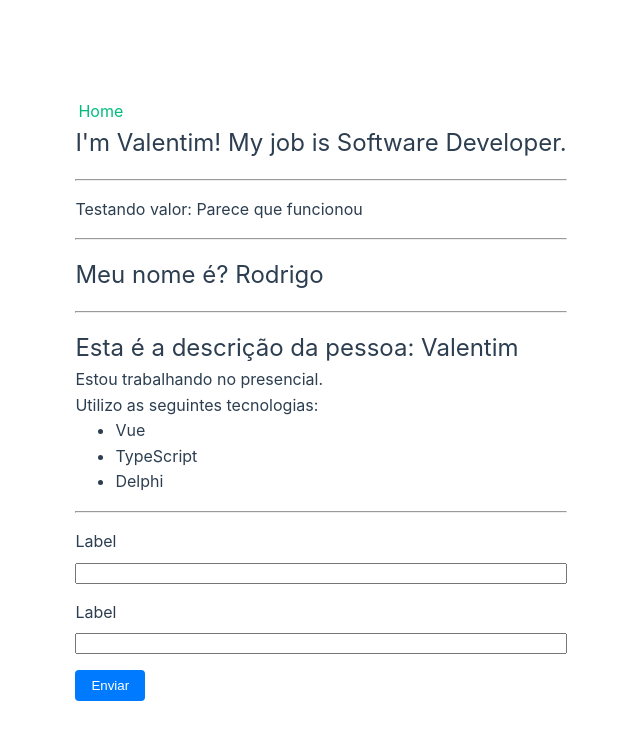
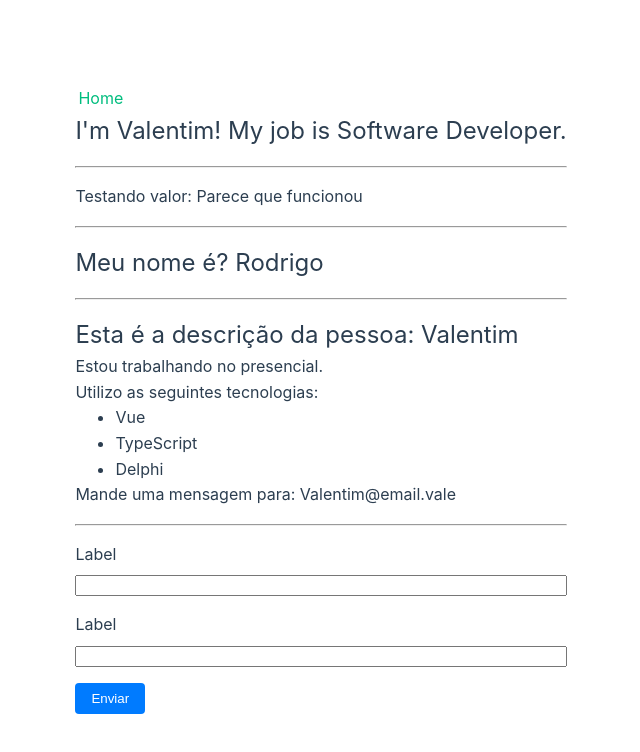
Before and after one commit to Valentim-Gab/Vue-3-course_Matheus-Battisti-Hora-de-Codar, a Vue app in the folder 2-vue-project/: page / in a window 1280 px wide. Shown: the top 752 px of the page, without its empty margins (319-959 px from the left). Built offline with nearby package versions, Linux system fonts and the light colour scheme.

Commit message:
Curso de Vue 3: #09 - Conhecendo as diretivas (v-if, v-show, v-for)

```diff
--- a/2-vue-project/src/components/InfoPessoa.vue
+++ b/2-vue-project/src/components/InfoPessoa.vue
@@ -1,14 +1,22 @@
-<script setup lang="ts"></script>
+<script setup lang="ts">
+import { ref } from 'vue';
+
+const isWorking = ref(true)
+const showEmail = ref(true)
+const email = ref('Valentim@email.vale')
+</script>
 
 <template>
   <div>
-    <p>Estou trabalhando no presencial.</p>
+    <p v-if="isWorking">Estou trabalhando no presencial.</p>
+    <p v-else>Estou em busca de novas oportunidades!</p>
     <p>Utilizo as seguintes tecnologias:</p>
     <ul>
       <li>Vue</li>
       <li>TypeScript</li>
       <li>Delphi</li>
     </ul>
+    <p v-show="showEmail">Mande uma mensagem para: {{ email }}</p>
   </div>
 </template>
 
```
